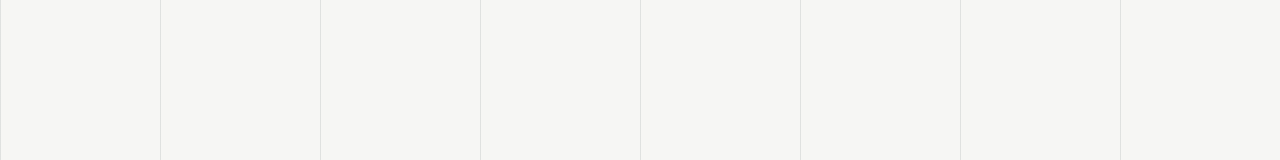
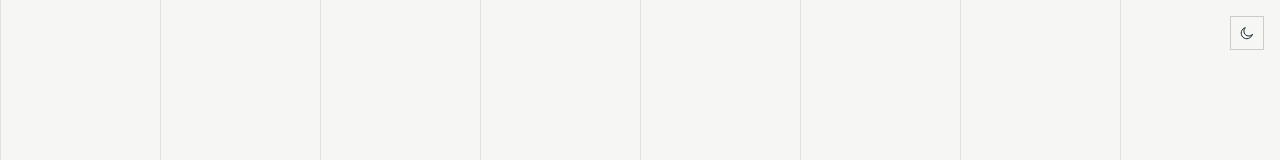
Before and after one commit to jacoboshvire/skincancerdetector, a Next.js app: page /verify-otp in a window 1280 px wide. Shown: the top 160 px of the page. Built offline with nearby package versions, Linux system fonts and the light colour scheme.

Commit message:
auto commit @Mon Jun 29 10:58:28 BST 2026

```diff
--- a/src/app/verify-otp/page.tsx
+++ b/src/app/verify-otp/page.tsx
@@ -63,6 +63,7 @@ function VerifyOtpForm() {
 
   return (
     <div className="relative flex flex-1 items-center justify-center px-6 py-16 overflow-hidden grid-lines">
+      <ThemeToggle className="absolute top-4 right-4" />
       <motion.div
         initial={{ opacity: 0, y: 16 }}
         animate={{ opacity: 1, y: 0 }}
```
